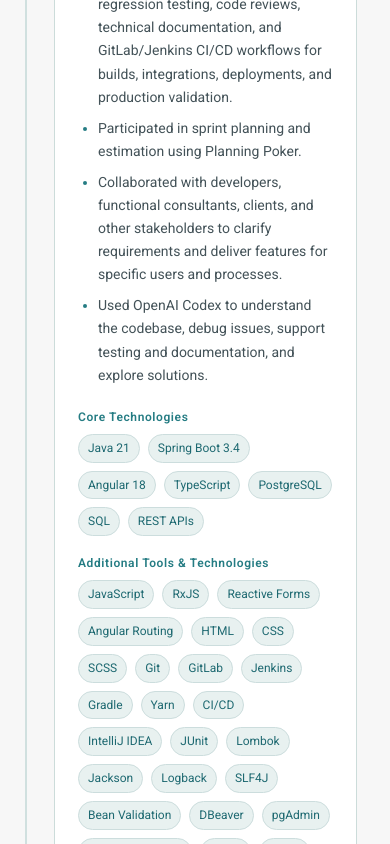
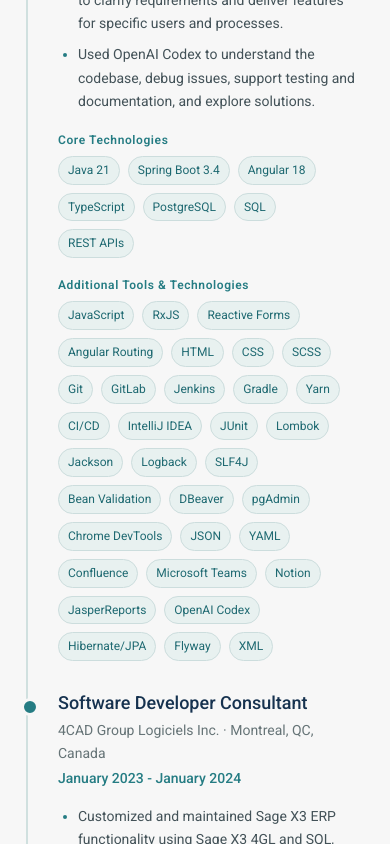
Before and after one commit to Kikasantini/erica-portfolio, a React (Vite) app: page /en/journey in a window 390 px wide. Shown: the part 1660-2504 px from the top of the page. Built offline with nearby package versions, Linux system fonts and the light colour scheme.

Commit message:
Fix project image positioning and restore clean Journey timeline

```diff
--- a/src/index.css
+++ b/src/index.css
@@ -1831,3 +1831,95 @@ p {
   .journey-page .journey-tab-panel .timeline-item { grid-template-columns: minmax(0, 1fr); }
   .journey-page .journey-tab-panel .timeline-item__period { grid-column: 1; grid-row: 3; text-align: left; white-space: normal; }
 }
+
+/* Fix: single project images must stay in the card flow, not use the old gallery's absolute positioning. */
+.projects-page .project-item__image-button.project-item__cover {
+  position: relative;
+  inset: auto;
+  display: flex;
+  align-items: center;
+  justify-content: center;
+  flex: 0 0 auto;
+  width: 100%;
+  height: 200px;
+  max-height: 200px;
+  padding: 12px;
+  overflow: hidden;
+  border: 1px solid var(--soft-border);
+  border-radius: 9px;
+  background: var(--project-card-media-background-color);
+}
+.projects-page .project-item__cover img.project-item__media {
+  display: block;
+  position: static;
+  width: 100%;
+  height: 100%;
+  max-height: 100%;
+  object-fit: contain;
+  object-position: center;
+}
+.projects-page .project-item__cover:focus-visible {
+  outline: 2px solid var(--heading-color);
+  outline-offset: 3px;
+}
+
+/* My Journey follows the reference timeline: no individual experience/education cards. */
+.journey-page .journey-tab-panel .timeline {
+  max-width: 100%;
+  margin-left: 8px;
+  padding-left: 30px;
+  border-left: 2px solid var(--timeline-line-color);
+}
+.journey-page .journey-tab-panel .timeline-item {
+  position: relative;
+  display: grid;
+  grid-template-columns: minmax(0, 1fr) auto;
+  column-gap: 18px;
+  row-gap: 3px;
+  margin: 0;
+  padding: 0 0 32px;
+  border: 0;
+  border-radius: 0;
+  background: transparent;
+  box-shadow: none;
+}
+.journey-page .journey-tab-panel .timeline-item:last-child {
+  padding-bottom: 0;
+}
+.journey-page .journey-tab-panel .timeline-item::before {
+  top: 7px;
+  left: -37px;
+  border-color: var(--page-background);
+}
+.journey-page .journey-tab-panel .timeline-item h3 { grid-column: 1; grid-row: 1; }
+.journey-page .journey-tab-panel .timeline-item__meta { grid-column: 1; grid-row: 2; }
+.journey-page .journey-tab-panel .timeline-item__period {
+  grid-column: 2;
+  grid-row: 1;
+  text-align: right;
+  margin-top: 0;
+}
+.journey-page .journey-tab-panel .journey-details,
+.journey-page .journey-tab-panel .technology-group { grid-column: 1 / -1; }
+.journey-page .journey-tab-panel .technology-group {
+  margin-top: 17px;
+}
+.journey-page .journey-tab-panel .technology-group h4 {
+  margin-bottom: 9px;
+}
+@media (max-width: 700px) {
+  .projects-page .project-item__image-button.project-item__cover {
+    height: 185px;
+    max-height: 185px;
+  }
+  .journey-page .journey-tab-panel .timeline-item {
+    grid-template-columns: minmax(0, 1fr);
+    padding-bottom: 30px;
+  }
+  .journey-page .journey-tab-panel .timeline-item__period {
+    grid-column: 1;
+    grid-row: 3;
+    text-align: left;
+    white-space: normal;
+  }
+}
```
